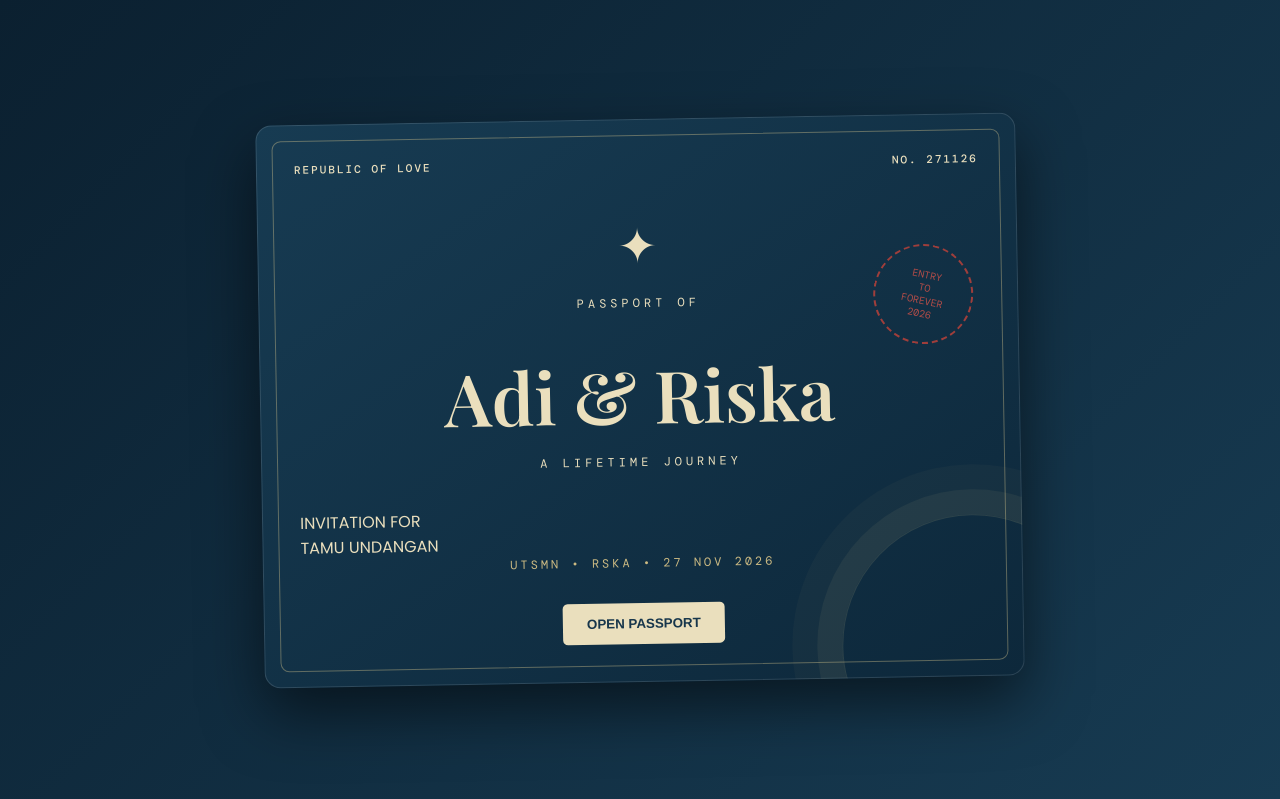
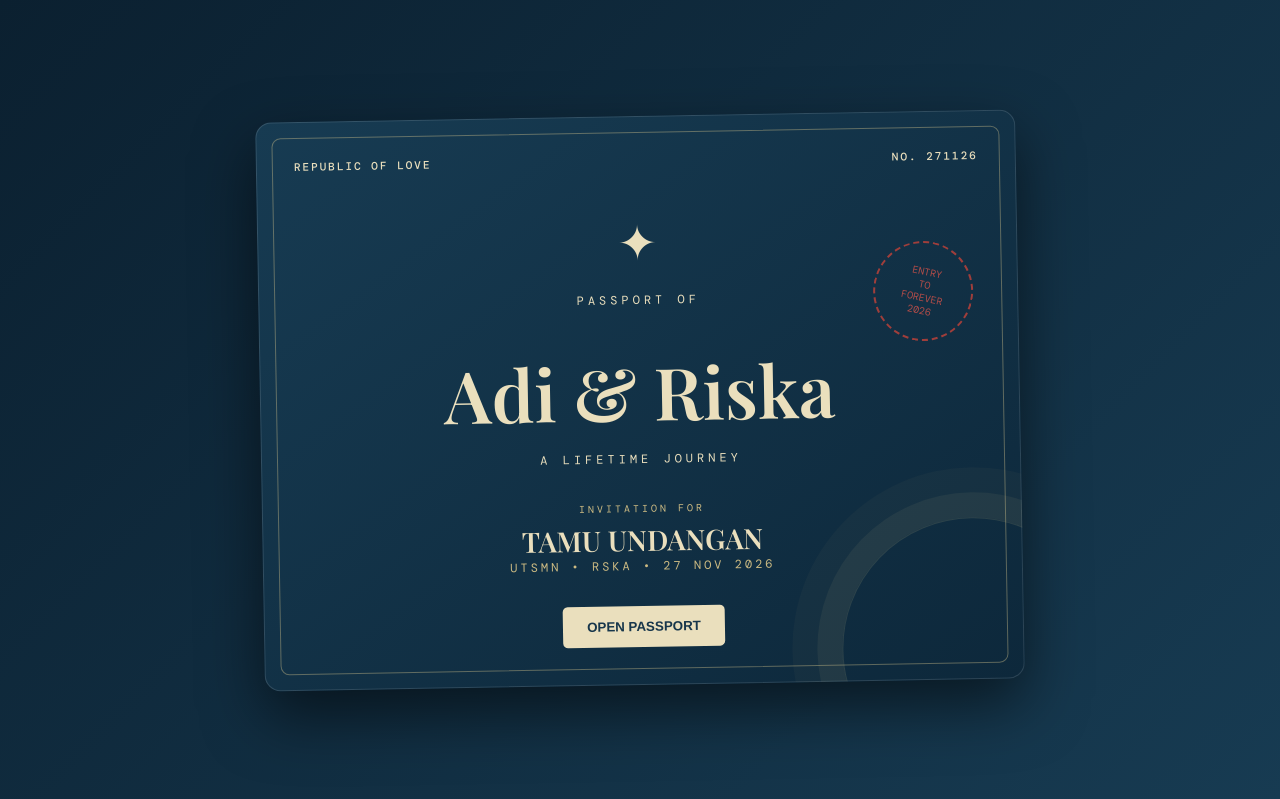
Before and after one commit to adizaini/Wedding-passport, a plain HTML site: page index.html in a window 1280 px wide. Shown: the top 799 px of the page. Drawn offline with nearby package versions, Linux system fonts and the light colour scheme.

Commit message:
Update index.html

```diff
--- a/index.html
+++ b/index.html
@@ -507,6 +507,25 @@ h2{
   .big{
     font-size:32px;
   }
+}
+.guest-label{
+  position:relative;
+  z-index:2;
+  text-align:center;
+  font:10px "DM Mono";
+  letter-spacing:3px;
+  color:#cdbb83;
+  margin-top:20px;
+}
+
+.guest-name{
+  position:relative;
+  z-index:2;
+  text-align:center;
+  font:600 clamp(18px,4vw,28px) "Playfair Display";
+  color:#eadfbd;
+  margin-top:6px;
+  padding:0 50px;
 }
 </style>
 </head>
@@ -1188,7 +1207,17 @@ musicButton.addEventListener("click",async function(){
   }
 
 });
+const params = new URLSearchParams(window.location.search);
 
+const guest =
+  params.get("to");
+
+if(guest){
+
+  document.getElementById("guestName")
+    .textContent = guest;
+
+}
 </script>
 
 </body>
```
